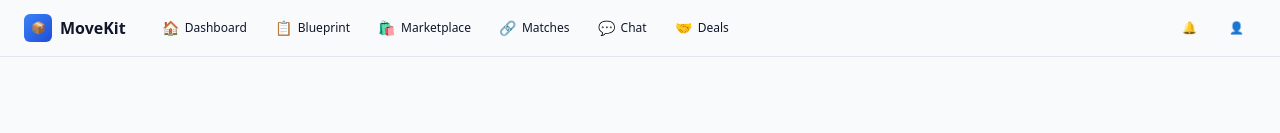
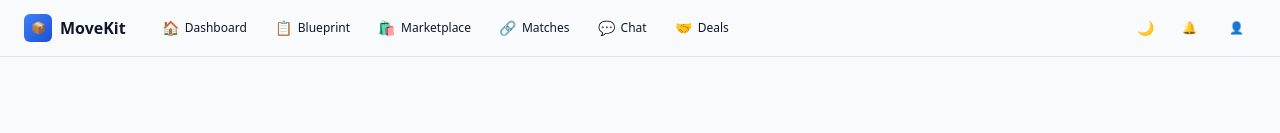
Before and after one commit to mhd-Hammad/MoveKit, a Next.js app: page /profile in a window 1280 px wide. Shown: the top 133 px of the page. Built offline with nearby package versions, Linux system fonts and the light colour scheme.

Commit message:
feat: dark mode support with toggle in navbar, improved favicon with blue bg + 3D box, respects system preference

```diff
--- a/src/app/layout.tsx
+++ b/src/app/layout.tsx
@@ -30,6 +30,15 @@ export default function RootLayout({
       <body
         className={`${geistSans.variable} ${geistMono.variable} font-sans antialiased`}
       >
+        <script dangerouslySetInnerHTML={{
+          __html: `
+            try {
+              if (localStorage.getItem('theme') === 'dark' || (!localStorage.getItem('theme') && window.matchMedia('(prefers-color-scheme: dark)').matches)) {
+                document.documentElement.classList.add('dark')
+              }
+            } catch (e) {}
+          `
+        }} />
         {children}
       </body>
     </html>
--- a/src/components/shared/navbar.tsx
+++ b/src/components/shared/navbar.tsx
@@ -58,6 +58,16 @@ export function Navbar() {
 
         {/* Desktop right icons */}
         <div className="hidden md:flex ml-auto items-center gap-2">
+          <button
+            onClick={() => {
+              const isDark = document.documentElement.classList.toggle('dark')
+              localStorage.setItem('theme', isDark ? 'dark' : 'light')
+            }}
+            className="p-2 rounded-md hover:bg-muted text-sm"
+            aria-label="Toggle dark mode"
+          >
+            🌙
+          </button>
           <Link href="/notifications" aria-label="Notifications">
             <Button variant="ghost" size="sm">🔔</Button>
           </Link>
```
Also changed, not shown: src/app/icon.svg.
